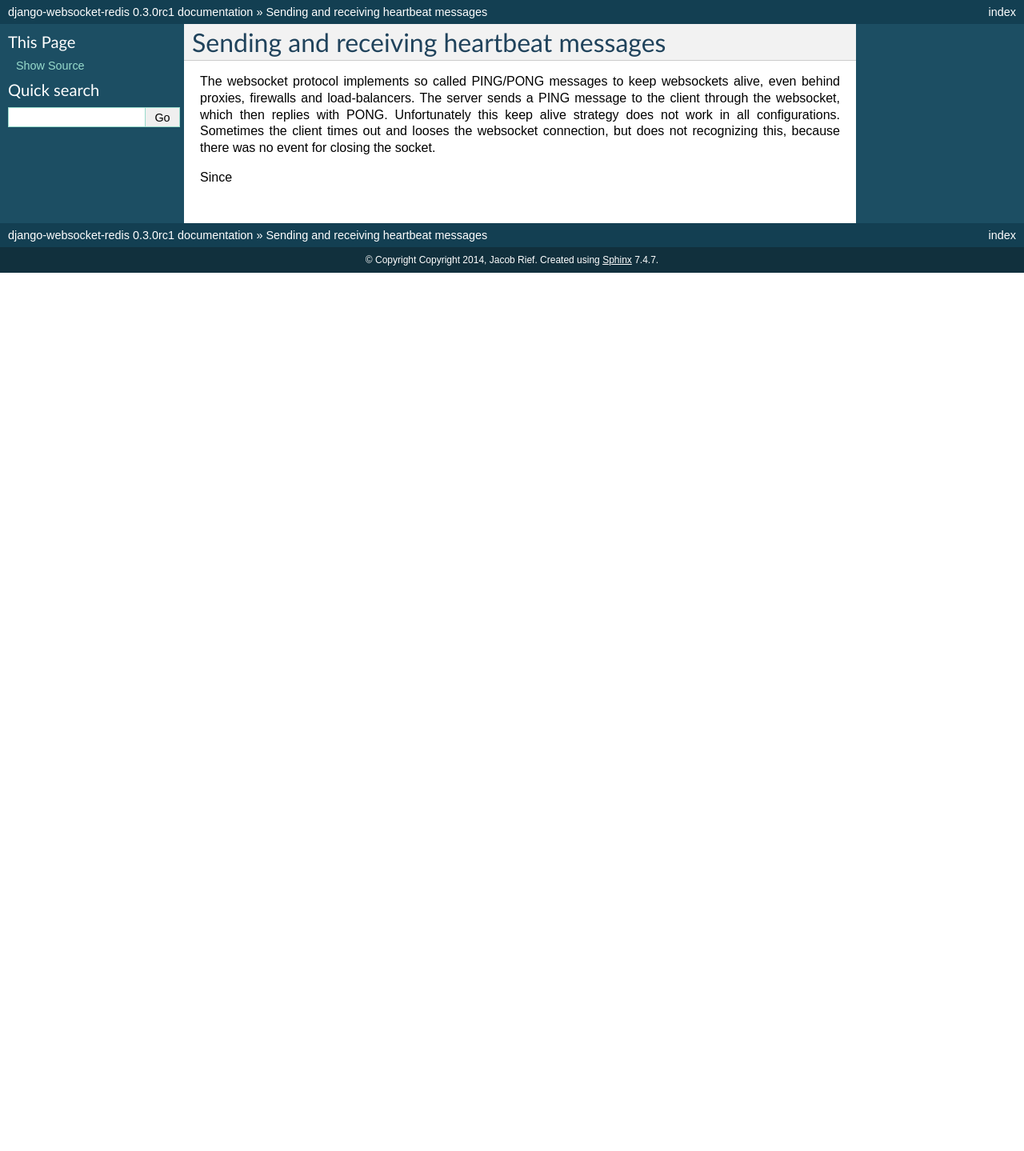
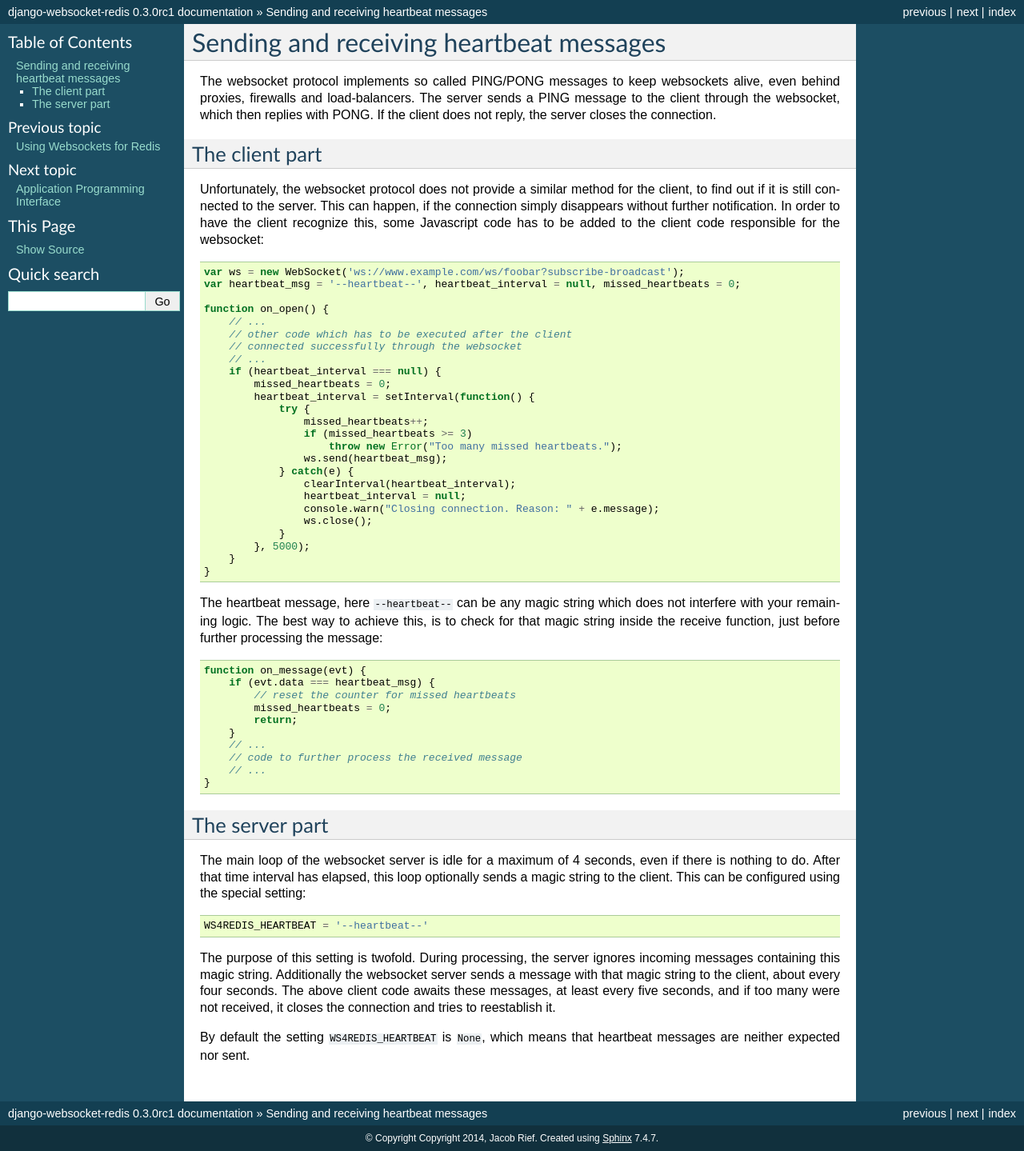
Before and after one commit to jrief/django-websocket-redis, a Sphinx documentation site: the page built from docs/heartbeats.rst, in a window 1280 px wide. Shown: the whole page at 80% size. Built offline with Sphinx 7.4.7, drawn with Linux system fonts in a browser that asks for light colours; before the commit the page ends 900 px from its top, so only the background shows below that.

Commit message:
Added docs how to handle heartbeats

```diff
--- a/docs/heartbeats.rst
+++ b/docs/heartbeats.rst
@@ -6,8 +6,76 @@ Sending and receiving heartbeat messages
 
 The websocket protocol implements so called PING/PONG messages to keep websockets alive, even behind
 proxies, firewalls and load-balancers. The server sends a PING message to the client through the
-websocket, which then replies with PONG. Unfortunately this keep alive strategy does not work in all
-configurations. Sometimes the client times out and looses the websocket connection, but does not
-recognizing this, because there was no event for closing the socket.
+websocket, which then replies with PONG. If the client does not reply, the server closes
+the connection.
 
-Since
+The client part
+---------------
+Unfortunately, the websocket protocol does not provide a similar method for the client, to find out
+if it is still connected to the server. This can happen, if the connection simply disappears without
+further notification. In order to have the client recognize this, some Javascript code has to be
+added to the client code responsible for the websocket:
+
+.. code-block:: javascript
+
+	var ws = new WebSocket('ws://www.example.com/ws/foobar?subscribe-broadcast');
+	var heartbeat_msg = '--heartbeat--', heartbeat_interval = null, missed_heartbeats = 0;
+
+	function on_open() {
+	    // ...
+	    // other code which has to be executed after the client
+	    // connected successfully through the websocket
+	    // ...
+	    if (heartbeat_interval === null) {
+	        missed_heartbeats = 0;
+	        heartbeat_interval = setInterval(function() {
+	            try {
+	                missed_heartbeats++;
+	                if (missed_heartbeats >= 3)
+	                    throw new Error("Too many missed heartbeats.");
+	                ws.send(heartbeat_msg);
+	            } catch(e) {
+	                clearInterval(heartbeat_interval);
+	                heartbeat_interval = null;
+	                console.warn("Closing connection. Reason: " + e.message);
+	                ws.close();
+	            }
+	        }, 5000);
+	    }
+	}
+
+The heartbeat message, here ``--heartbeat--`` can be any magic string which does not interfere with
+your remaining logic. The best way to achieve this, is to check for that magic string inside the
+receive function, just before further processing the message:
+
+.. code-block:: javascript
+
+	function on_message(evt) {
+	    if (evt.data === heartbeat_msg) {
+	        // reset the counter for missed heartbeats
+	        missed_heartbeats = 0;
+	        return;
+	    }
+	    // ...
+	    // code to further process the received message
+	    // ...
+	}
+
+The server part
+---------------
+The main loop of the websocket server is idle for a maximum of 4 seconds, even if there is nothing
+to do. After that time interval has elapsed, this loop optionally sends a magic string to the
+client. This can be configured using the special setting:
+
+.. code-block:: python
+
+	WS4REDIS_HEARTBEAT = '--heartbeat--'
+
+The purpose of this setting is twofold. During processing, the server ignores incoming messages
+containing this magic string. Additionally the websocket server sends a message with that magic
+string to the client, about every four seconds. The above client code awaits these messages, at
+least every five seconds, and if too many were not received, it closes the connection and tries
+to reestablish it.
+
+By default the setting ``WS4REDIS_HEARTBEAT`` is ``None``, which means that heartbeat messages are
+neither expected nor sent.
--- a/docs/index.rst
+++ b/docs/index.rst
@@ -22,6 +22,7 @@ Contents
   installation
   running
   usage
+  heartbeats
   api
   testing
   changelog
```
